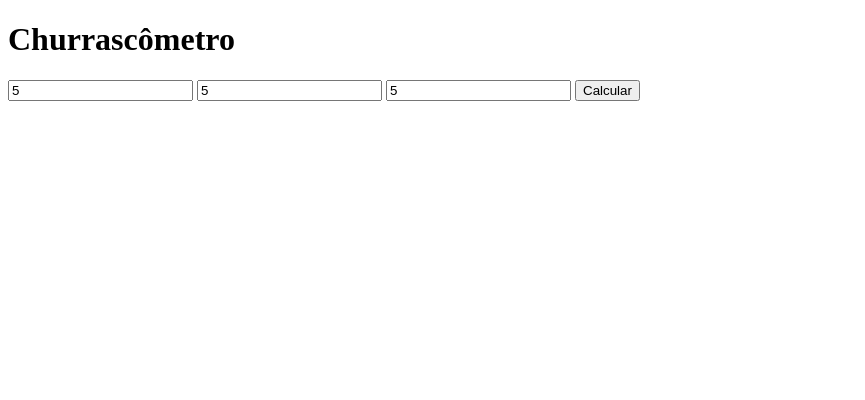
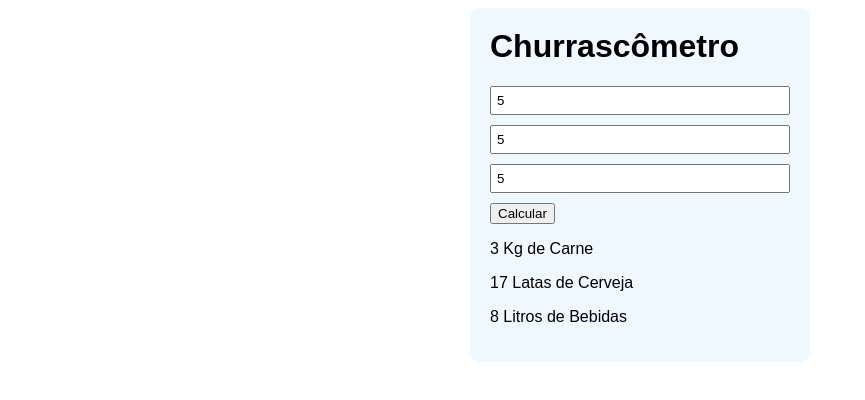
Before and after one commit to CaioProg/ProgramadorBR, a plain HTML site: page Churrascometro/index.html in a window 1280 px wide. Both pictures are taken after typing "5", "5", "5" into the empty fields and a click on the button "Calcular". Shown: the whole page, without its empty margins (0-865 px from the left). Drawn offline with Linux system fonts and the light colour scheme.

Commit message:
Código JS

```diff
--- a/Churrascometro/index.html
+++ b/Churrascometro/index.html
@@ -8,12 +8,12 @@
     <title>Churrascometro</title>
 </head>
 <body>
-    <div class-"container">
+    <div class="container">
         <h1>Churrascômetro</h1>
         <input id="adultos" name="adultos" type="number" placeholder="Adultos">
         <input id="criancas" name="criancas" type="number" placeholder="Crianças">
         <input id="duracao" name="duracao" type="number" placeholder="Duração (h)">
-        <button>Calcular</button>
+        <button onclick="calcular()">Calcular</button>
 
         <div id="resultado">
 
--- a/Churrascometro/script/script.js
+++ b/Churrascometro/script/script.js
@@ -3,3 +3,52 @@
 // Refrigerante/agua - 1000 ml por pessoa + 6 horas 1500ml
 
 // Crianças valem por 0,5
+
+let inputAdultos = document.getElementById("adultos");
+let inputCriancas = document.getElementById("criancas");
+let inputDuracao = document.getElementById("duracao");
+
+let resultado = document.getElementById("resultado");
+
+function calcular() {
+    console.log("Calculando...");
+
+    let adultos = inputAdultos.value;
+    let criancas = inputCriancas.value;
+    let duracao = inputDuracao.value;
+
+
+    let qdtTotalCarne = carnePP(duracao) * adultos + (carnePP(duracao) / 2 * criancas);
+    let qdtTotalCerveja = cervejaPP(duracao) * adultos;
+    let qdtTotalBebidas = bebidasPP(duracao) * adultos + (bebidasPP(duracao) / 2 * criancas);
+
+
+    resultado.innerHTML = `<p>${qdtTotalCarne / 1000} Kg de Carne</p>`
+    resultado.innerHTML += `<p>${Math.ceil(qdtTotalCerveja / 355)} Latas de Cerveja</p>`
+    resultado.innerHTML += `<p>${Math.ceil(qdtTotalBebidas / 1000)} Litros de Bebidas</p>`
+
+
+}
+
+function carnePP(duracao) {
+    if (duracao >= 6) {
+        return 650;
+    } else {
+        return 400;
+    }
+}
+
+function cervejaPP(duracao) {
+    if (duracao >= 6) {
+        return 2000;
+    } else {
+        return 1200;
+    }
+}
+function bebidasPP(duracao) {
+    if (duracao >= 6) {
+        return 1500;
+    } else {
+        return 1000;
+    }
+}
--- a/Churrascometro/style/style.css
+++ b/Churrascometro/style/style.css
@@ -0,0 +1,20 @@
+.container{
+    font-family: Arial, Helvetica, sans-serif;
+    max-width: 300px;
+    margin: auto;
+    background-color: aliceblue;
+    padding: 20px;
+    border-radius: 10px;
+}
+
+h1{
+    margin-top: 0;
+}
+
+input{
+    width: 100%;
+    display: block;
+    padding: 5px;
+    box-sizing: border-box;
+    margin-bottom: 10px;
+}
```
